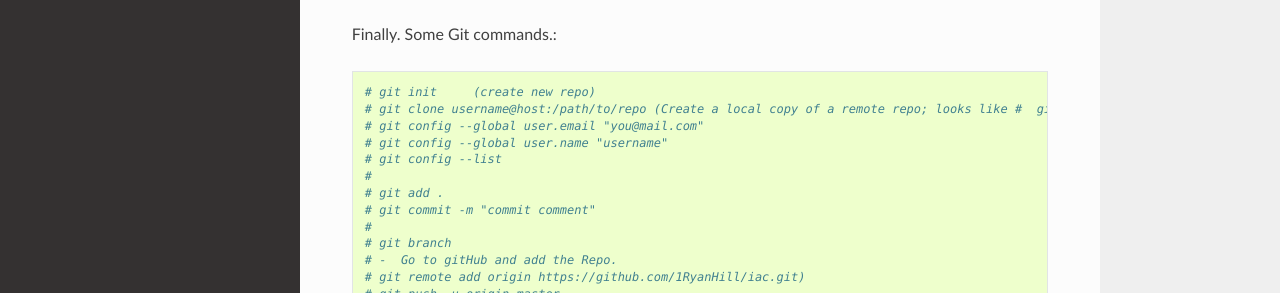
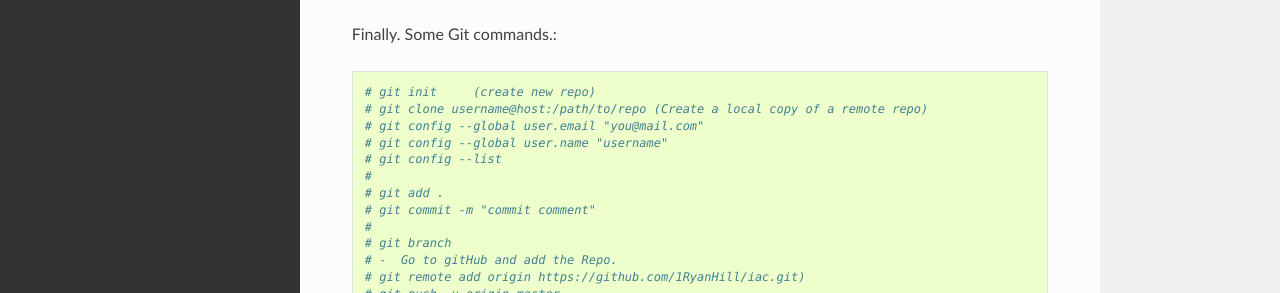
Before and after one commit to 1RyanHill/iac, a Sphinx documentation site: the page built from docs/git.rst, in a window 1280 px wide and 1378 px high. Shown: the part 722-1015 px from the top of the window. Built offline with Sphinx 7.4.7 and the Read the Docs theme 2.0.0, drawn with Linux system fonts in a browser that asks for light colours.

Commit message:
more docs

```diff
--- a/docs/git.rst
+++ b/docs/git.rst
@@ -29,7 +29,7 @@ You can use the public key to authenticate to GitHub (and other places).  Add yo
 Finally.  Some Git commands.::
 
 # git init     (create new repo)
-# git clone username@host:/path/to/repo (Create a local copy of a remote repo; looks like #  git remote add origin https://github.com/1RyanHill/iac.git)
+# git clone username@host:/path/to/repo (Create a local copy of a remote repo)
 # git config --global user.email "you@mail.com"
 # git config --global user.name "username"
 # git config --list
```
Also changed, not shown: 5 other files.
